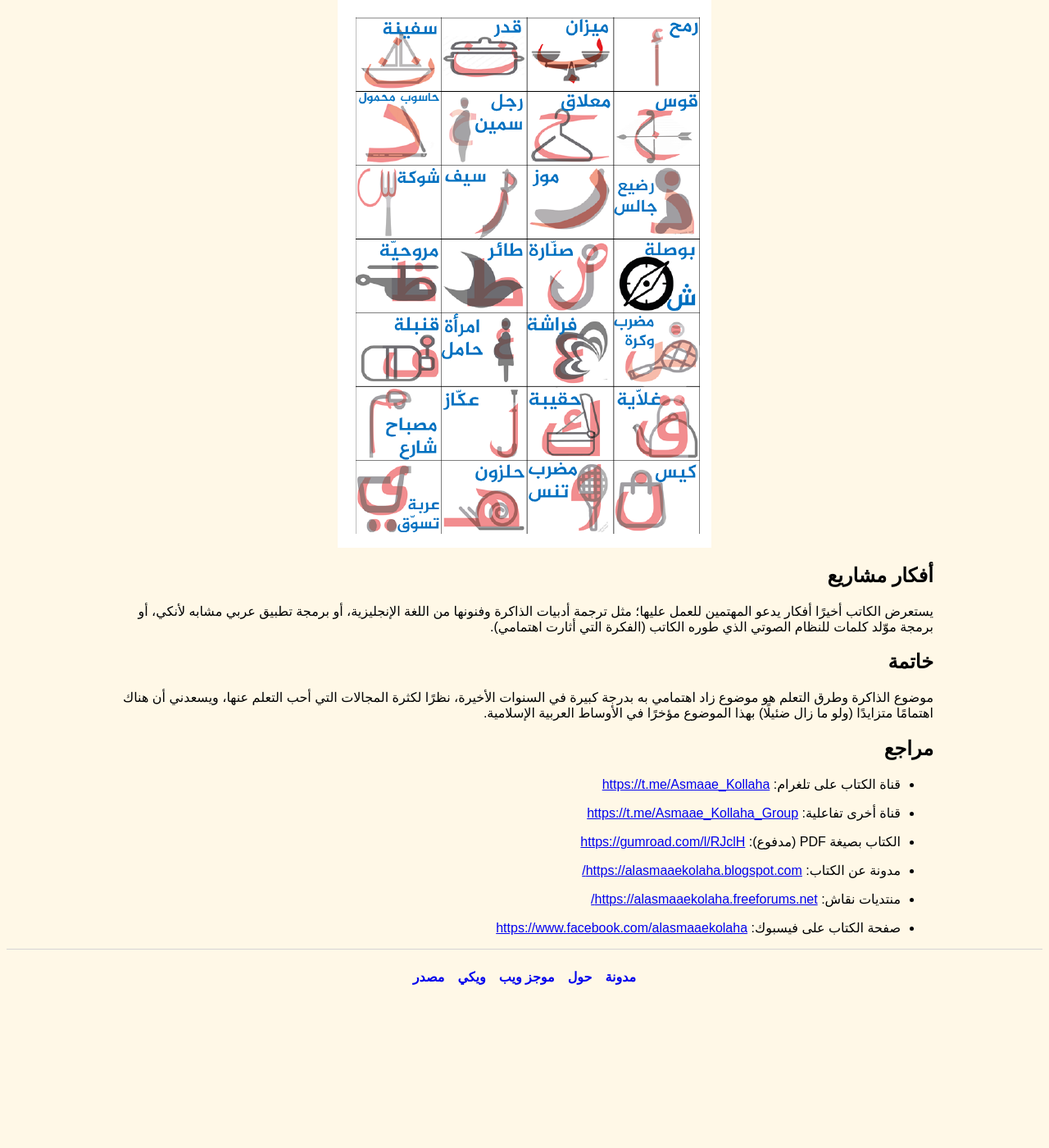
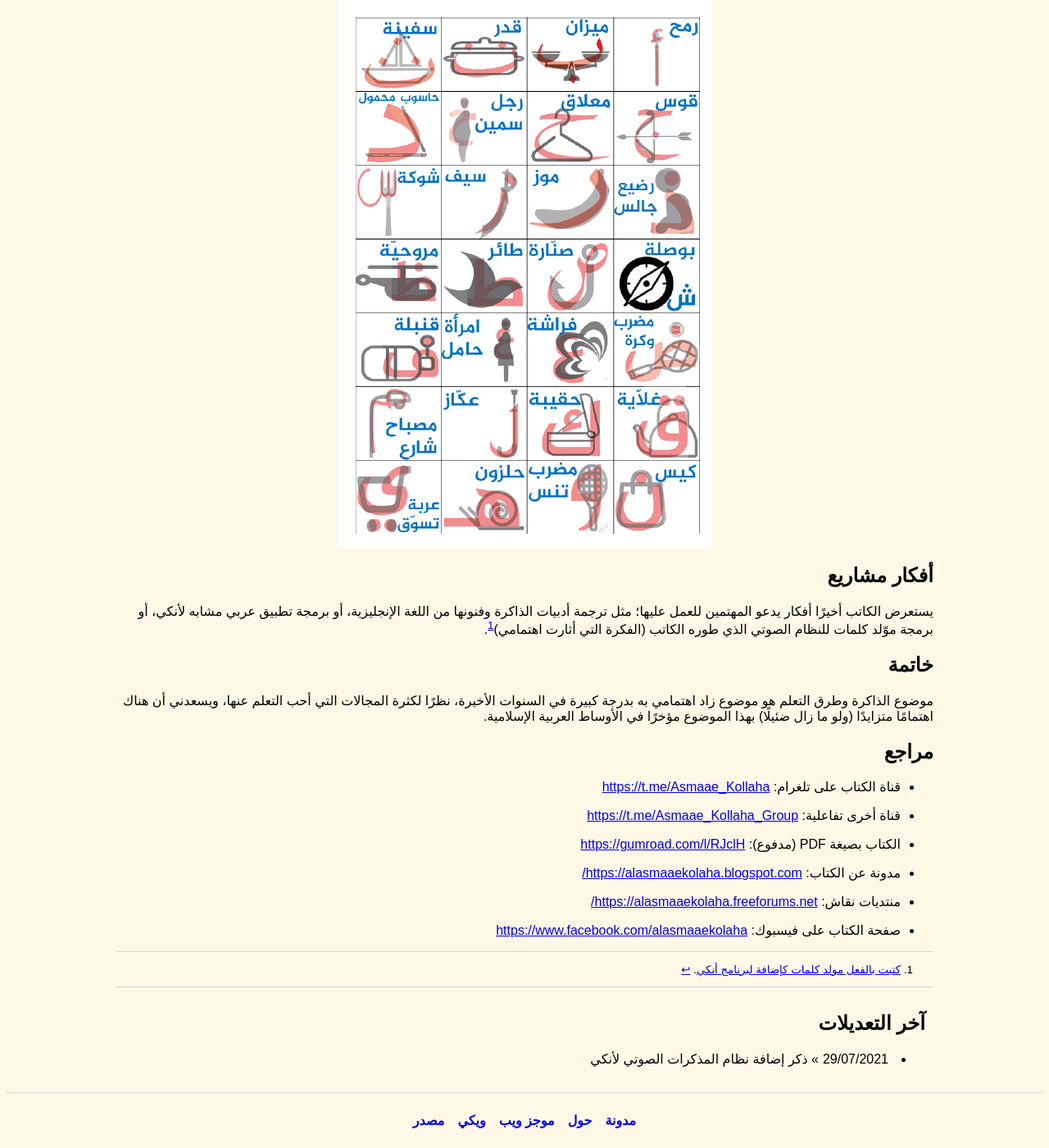
Before and after one commit to abdnh/abdnh.github.io, a Jekyll site: the page built from books/_posts/2021-02-05-alasmaaekolaha.md, in a window 1280 px wide and 1400 px high, scrolled down 4936 px. Shown: the whole window at 82% size. Built offline with Jekyll 4.4.1, drawn with Linux system fonts in a browser that asks for light colours; before the commit the page ends 6161 px from its top, so only the background shows below that; some of the changed text lies outside the part shown.

Commit message:
Mention ArMajor Anki add-on in alasmaaekolaha.md

```diff
--- a/books/_posts/2021-02-05-alasmaaekolaha.md
+++ b/books/_posts/2021-02-05-alasmaaekolaha.md
@@ -5,6 +5,11 @@ uuid: 9b447887-74b9-48e0-9855-f8f6f5ac2d0f
 categories: books
 redirect_from:
     - /alasmaaekolaha
+modified: 2021-07-29
+changes:
+  -
+    date: 2021-07-29
+    descr: ذكر إضافة نظام المذكرات الصوتي لأنكي
 ---
 
 هذا تلخيص لكتاب «الأسماء كلها» لكاتبه أبو حامد القطان. نص الكتاب متوفر مجانًا على [قناة الكتاب على تلغرام](https://t.me/Asmaae_Kollaha)،
@@ -190,7 +195,7 @@ redirect_from:
 يستعرض الكاتب أخيرًا أفكار يدعو المهتمين للعمل عليها؛
 مثل ترجمة أدبيات الذاكرة وفنونها من اللغة الإنجليزية،
 أو برمجة تطبيق عربي مشابه لأنكي،
-أو برمجة موّلد كلمات للنظام الصوتي الذي طوره الكاتب (الفكرة التي أثارت اهتمامي).
+أو برمجة موّلد كلمات للنظام الصوتي الذي طوره الكاتب (الفكرة التي أثارت اهتمامي)[^1].
 
 ## خاتمة
 
@@ -210,3 +215,5 @@ redirect_from:
 - منتديات نقاش: <https://alasmaaekolaha.freeforums.net/>
 
 - صفحة الكتاب على فيسبوك: <https://www.facebook.com/alasmaaekolaha>
+
+[^1]: [كتبت بالفعل مولد كلمات كإضافة لبرنامج أنكي](https://ankiweb.net/shared/info/616438440).
```
